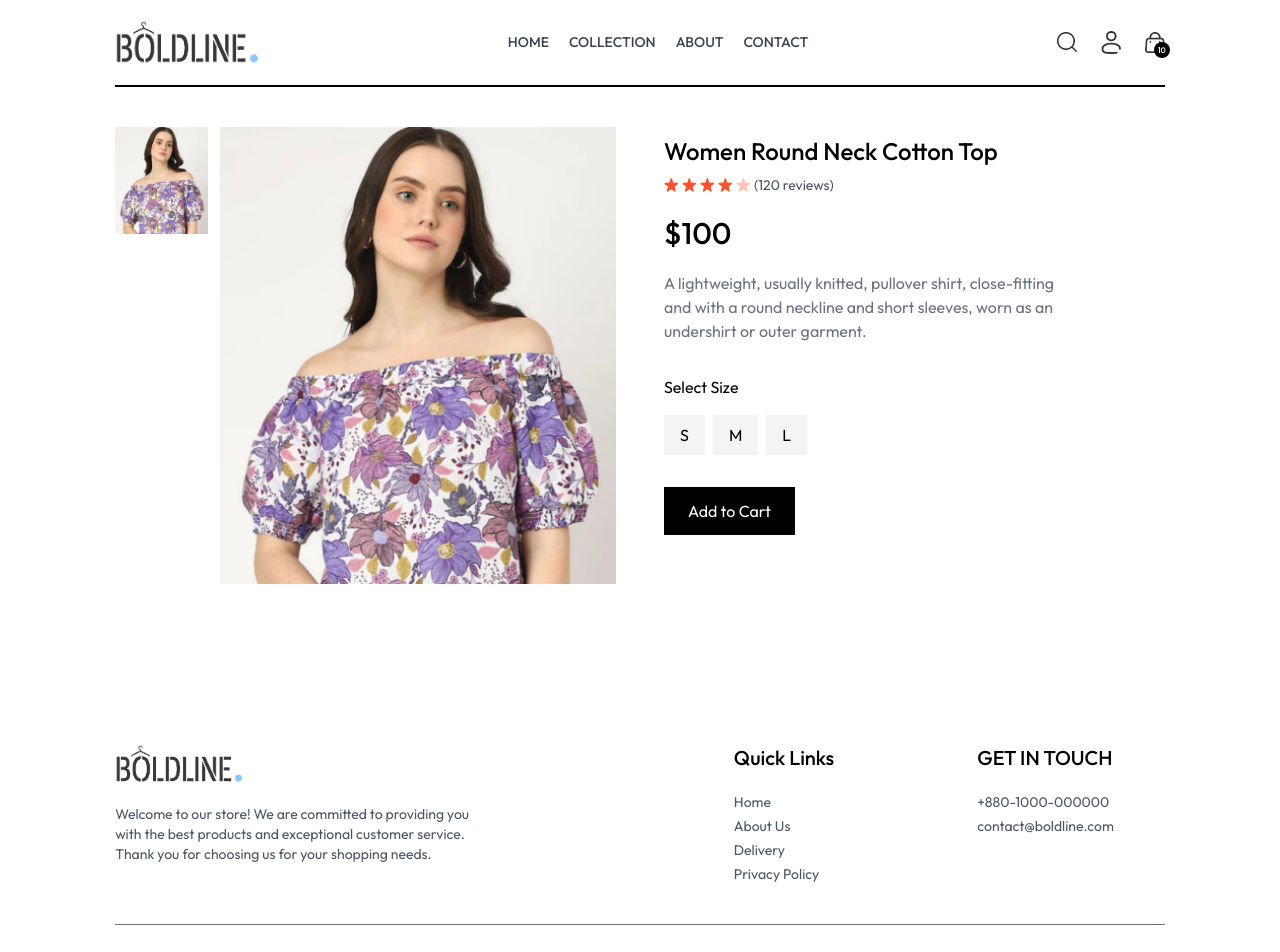
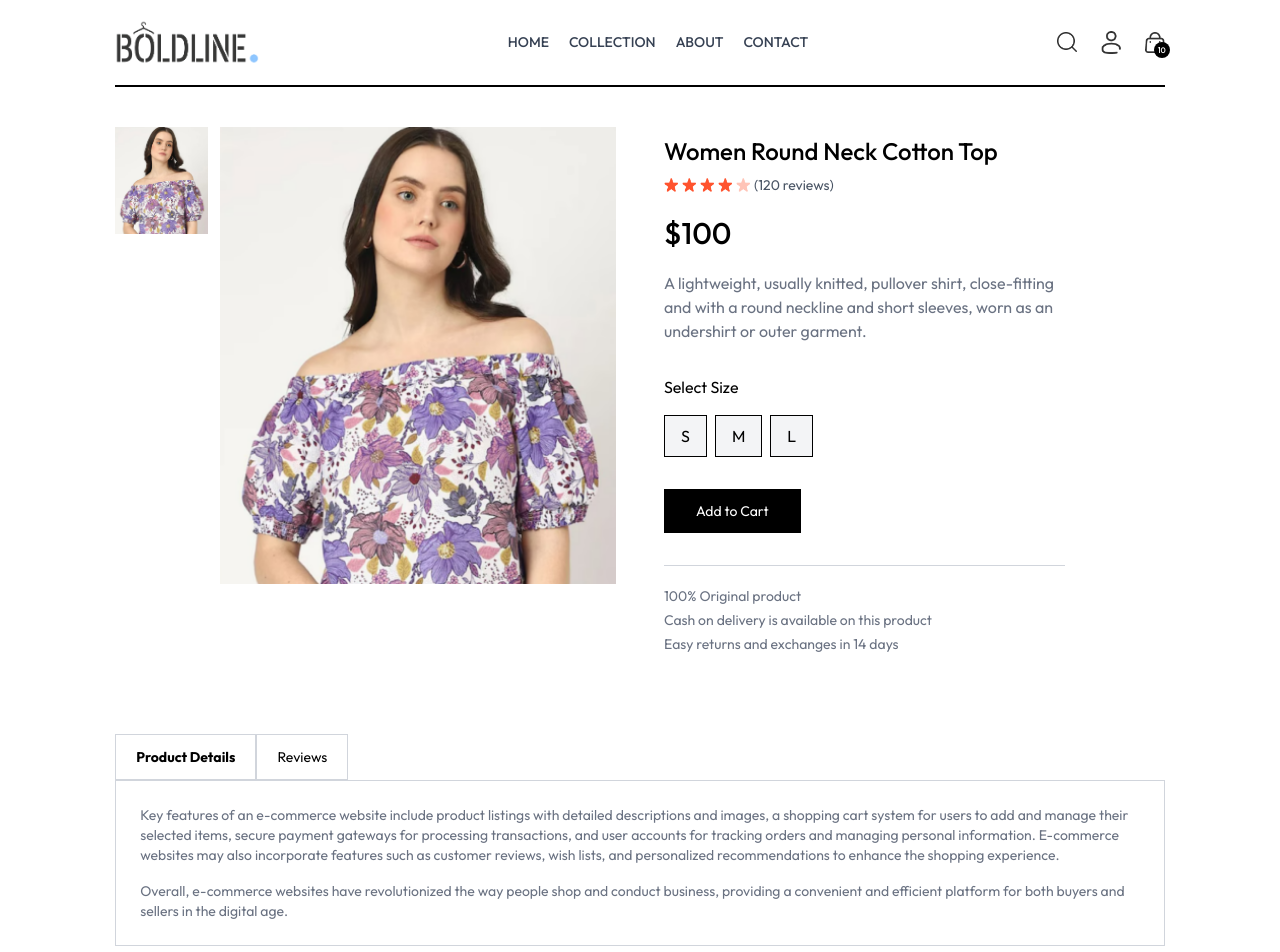
Before and after one commit to sowrav003/boldline---Clothing-brand, a React (Vite) app in the folder frontend/: page /product/aaaaa in a window 1280 px wide. Shown: the top 952 px of the page. Built offline with nearby package versions, Linux system fonts and the light colour scheme.

Commit message:
day-5 product details commit

```diff
--- a/frontend/src/pages/Product.jsx
+++ b/frontend/src/pages/Product.jsx
@@ -9,6 +9,7 @@ const Product = () => {
 
   const [productData, setProductData] = useState(false)
   const [image, setImage] = useState('')
+  const [size, setSize] = useState('')
 
   const fetchProductData = async () => {
     products.map((item) => {
@@ -61,14 +62,32 @@ const Product = () => {
           <div className='my-8 flex flex-col gap-4'>
             <p className=''>Select Size</p>
             <div className='flex gap-2'>
-              {productData.sizes.map((size, index) => (
-                <button className={`border-gray-300 py-2 px-4 bg-gray-100`} key={index}>{size}</button>
+              {productData.sizes.map((item, index) => (
+                <button onClick={()=>setSize(item)} className={`border py-2 px-4 bg-gray-100 cursor-pointer ${item === size ? 'bg-orange-400 text-white ' : ''}`} key={index}>{item}</button>
               ))}
             </div>
           </div>
-          <button className='bg-black text-white px-6 py-3 hover:bg-gray-800 transition-colors ease-in-out'>Add to Cart</button>
+          <button className='bg-black text-white px-8 py-3 text-sm active:bg-gray-700 cursor-pointer'>Add to Cart</button>
+          <hr className='mt-8 sm:w-4/5 border-gray-300'/>
+          <div className='text-sm text-gray-500 mt-5 flex flex-col gap-1'>
+            <p>100% Original product</p>
+            <p>Cash on delivery is available on this product</p>
+            <p>Easy returns and exchanges in 14 days</p>
+          </div>
         </div>
       </div>
+      {/* Additional Information Section */}
+      <div className='mt-20'>
+        <div className='flex'>
+            <b className='border border-gray-300 px-5 py-3 text-sm'>Product Details</b>
+        <p className='border border-gray-300 px-5 py-3 text-sm'>Reviews</p>
+        </div>
+        <div className='flex flex-col gap-4 border border-gray-300 px-6 py-6 text-sm text-gray-500'>
+              <p>Key features of an e-commerce website include product listings with detailed descriptions and images, a shopping cart system for users to add and manage their selected items, secure payment gateways for processing transactions, and user accounts for tracking orders and managing personal information. E-commerce websites may also incorporate features such as customer reviews, wish lists, and personalized recommendations to enhance the shopping experience.</p>
+              <p>Overall, e-commerce websites have revolutionized the way people shop and conduct business, providing a convenient and efficient platform for both buyers and sellers in the digital age.</p>
+        </div>
+      </div>
+
     </div>
   ) : <div className='opacity-0'>Loading...</div>
 }
```
